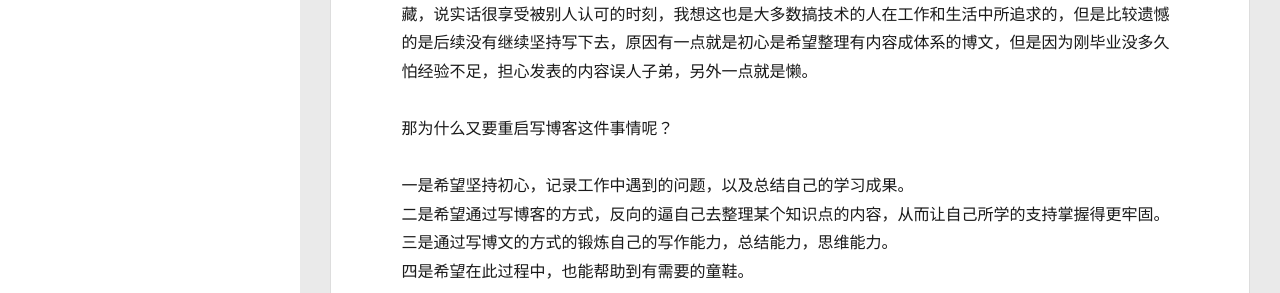
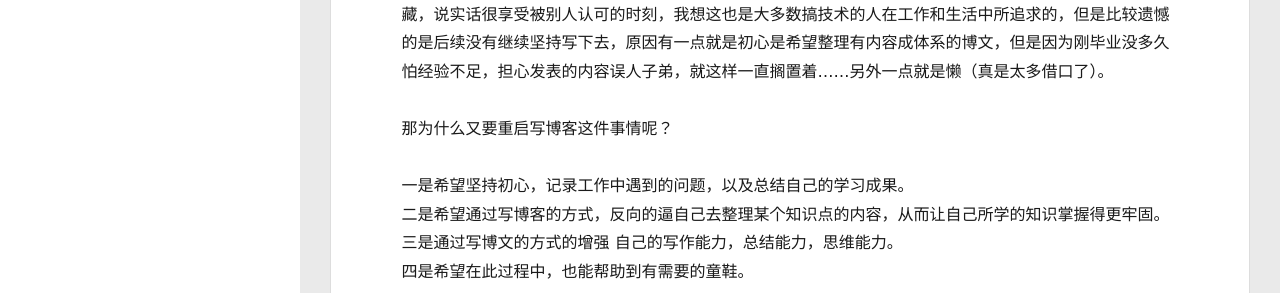
Before and after one commit to JensonXIE/JensonXIE.github.io, a plain HTML site: page index.html in a window 1280 px wide. Shown: the part 507-800 px from the top of the page. Drawn offline with Linux system fonts and the light colour scheme; no server answers.

Commit message:
Site updated: 2022-03-27 21:13:55

```diff
--- a/index.html
+++ b/index.html
@@ -174,11 +174,11 @@
     <div class="article-entry" itemprop="articleBody">
 
         <p><img src="/../../../../img/StockSnap_MY9TVNEESX.jpeg" alt="本期封面"></p>
-<p>其实从严格意义上说这并不能说是我第一篇个人博客，我的第一篇博客是在CSDN上发表的<a target="_blank" rel="noopener" href="https://blog.csdn.net/yefeng0810/article/details/81150605">《Xshell无法连接到虚拟机Linux系统（桥接方式）》</a>，这篇文章也在之后帮助了不少的童鞋并在截止目前获得45个点赞、94个收藏，说实话很享受被别人认可的时刻，我想这也是大多数搞技术的人在工作和生活中所追求的，但是比较遗憾的是后续没有继续坚持写下去，原因有一点就是初心是希望整理有内容成体系的博文，但是因为刚毕业没多久怕经验不足，担心发表的内容误人子弟，另外一点就是懒。</p>
+<p>其实从严格意义上说这并不能说是我第一篇个人博客，我的第一篇博客是在CSDN上发表的<a target="_blank" rel="noopener" href="https://blog.csdn.net/yefeng0810/article/details/81150605">《Xshell无法连接到虚拟机Linux系统（桥接方式）》</a>，这篇文章也在之后帮助了不少的童鞋并在截止目前获得45个点赞、94个收藏，说实话很享受被别人认可的时刻，我想这也是大多数搞技术的人在工作和生活中所追求的，但是比较遗憾的是后续没有继续坚持写下去，原因有一点就是初心是希望整理有内容成体系的博文，但是因为刚毕业没多久怕经验不足，担心发表的内容误人子弟，就这样一直搁置着……另外一点就是懒（真是太多借口了）。</p>
 <p>那为什么又要重启写博客这件事情呢？</p>
-<p>一是希望坚持初心，记录工作中遇到的问题，以及总结自己的学习成果。<br>二是希望通过写博客的方式，反向的逼自己去整理某个知识点的内容，从而让自己所学的支持掌握得更牢固。<br>三是通过写博文的方式的锻炼自己的写作能力，总结能力，思维能力。<br>四是希望在此过程中，也能帮助到有需要的童鞋。</p>
+<p>一是希望坚持初心，记录工作中遇到的问题，以及总结自己的学习成果。<br>二是希望通过写博客的方式，反向的逼自己去整理某个知识点的内容，从而让自己所学的知识掌握得更牢固。<br>三是通过写博文的方式的增强 自己的写作能力，总结能力，思维能力。<br>四是希望在此过程中，也能帮助到有需要的童鞋。</p>
 <p>为什么不选择头部的这些博客平台呢？</p>
-<p>最主要的我觉得通过自己建站捣鼓起来的网站，自己写起来会更有动力，另外就是希望有自己的一个博客，我想这是每个技术人员以及爱好写博客的童鞋都希望的吧，还有就是对于希望通过博客赚点零花钱的人来说，头部博客这些平台并不太合适，原因就不多说了。</p>
+<p>最主要的，我觉得通过自己建站捣鼓起来的网站，自己写起来会更有动力，另外就是希望有自己的一个博客，我想这是每个技术人员以及爱好写博客的童鞋都希望的吧，还有就是对于希望通过博客赚点零花钱的人来说，头部博客这些平台并不太合适，原因就不多说了，再者就是在这些博客平台上写博文总有点为平台打工的嫌疑，作为一个喜欢折腾的人来说，总想反抗一下……</p>
 <p>最后，说实话我不确定自己能坚持写多久，但是只要能帮助自己成长，能帮助到更多的人，我就愿意继续写下去，我希望1年、3年、10年后回过头来看曾经的自己时，能对自豪的对自己说，感谢你的坚持！</p>
 
 
```
Also changed, not shown: 2022/03/27/我的第一个博客/index.html (+4 -4 lines).
